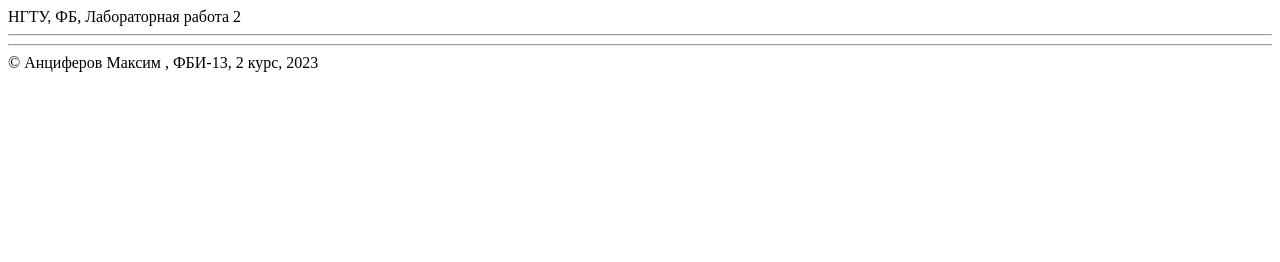
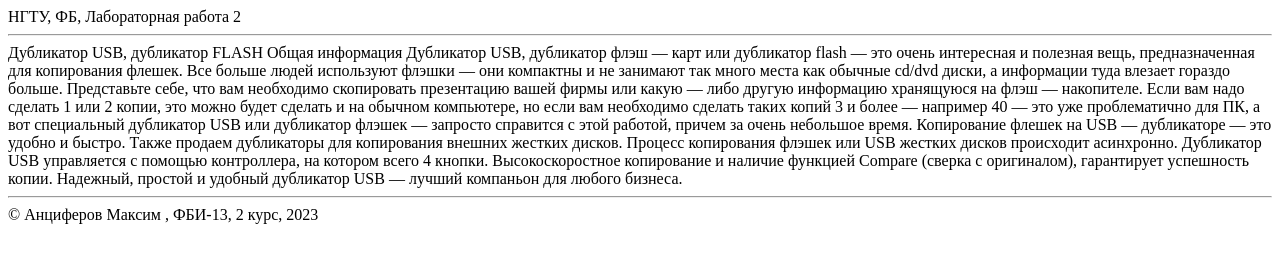
Before and after one commit to maks13nsk/web-programming-labs, a plain HTML site: page lab2.html in a window 1280 px wide. Drawn offline with Linux system fonts and the light colour scheme.

Commit message:
USB-Дубликатор

```diff
--- a/lab2.html
+++ b/lab2.html
@@ -11,7 +11,31 @@
             <hr>
         </header>
 
-        <main></main>
+        <main>
+                Дубликатор USB, дубликатор FLASH
+                Общая информация
+                Дубликатор USB, дубликатор флэш &mdash; карт или дубликатор flash &mdash; это
+                очень интересная и полезная вещь, предназначенная для
+                копирования флешек. Все больше людей используют флэшки &mdash;
+                они компактны и не занимают так много места как обычные cd/dvd
+                диски, а информации туда влезает гораздо больше. Представьте
+                себе, что вам необходимо скопировать презентацию вашей
+                фирмы или какую &mdash; либо другую информацию хранящуюся на
+                флэш &mdash; накопителе. Если вам надо сделать 1 или 2 копии, это
+                можно будет сделать и на обычном компьютере, но если вам
+                необходимо сделать таких копий 3 и более &mdash; например 40 &mdash; это уже
+                проблематично для ПК, а вот специальный дубликатор USB или дубликатор флэшек &mdash; запросто справится с этой работой, причем
+                за очень небольшое время. Копирование флешек на
+                USB &mdash; дубликаторе &mdash; это удобно и быстро. Также продаем
+                дубликаторы для копирования внешних жестких дисков.
+                Процесс копирования флэшек или USB жестких дисков
+                происходит асинхронно. Дубликатор USB управляется с помощью
+                контроллера, на котором всего 4 кнопки. Высокоскоростное
+                копирование и наличие функцией Compare (сверка с оригиналом),
+                гарантирует успешность копии. Надежный, простой и удобный
+                дубликатор USB &mdash; лучший компаньон для любого бизнеса.
+        </main>
+
 
         <footer>
             <hr>
```
